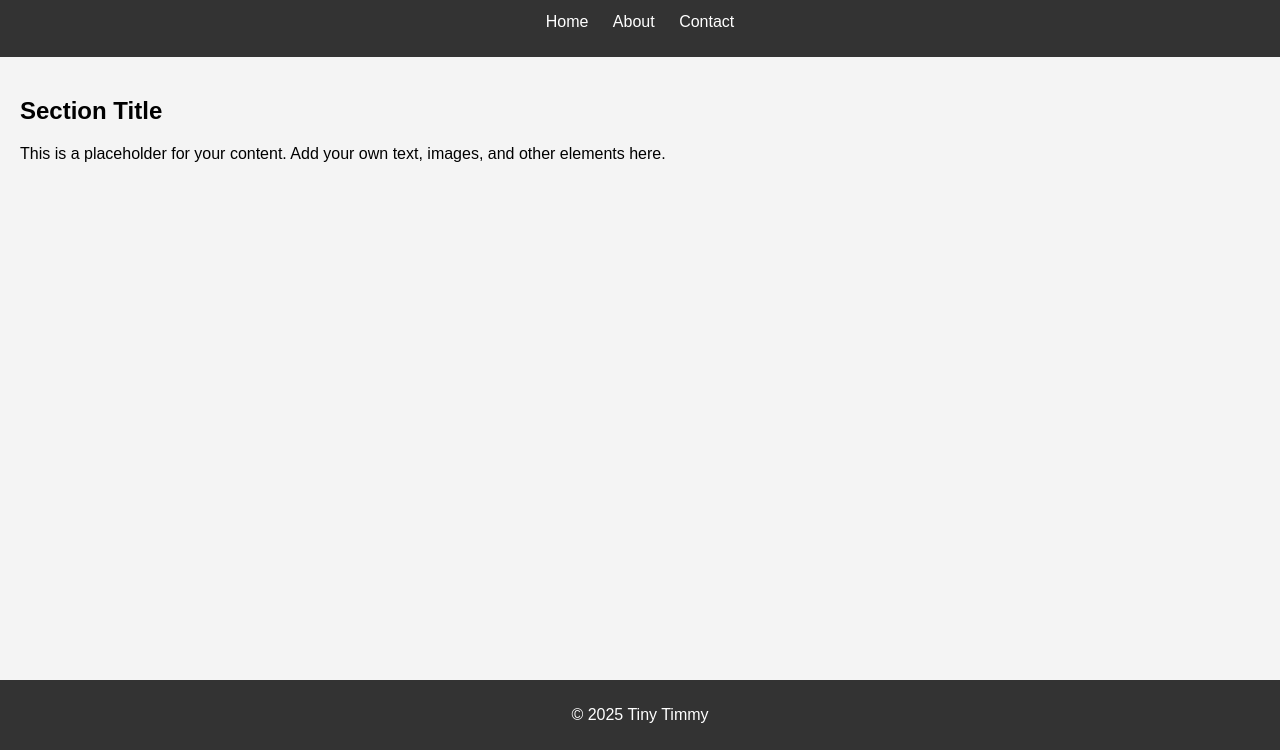
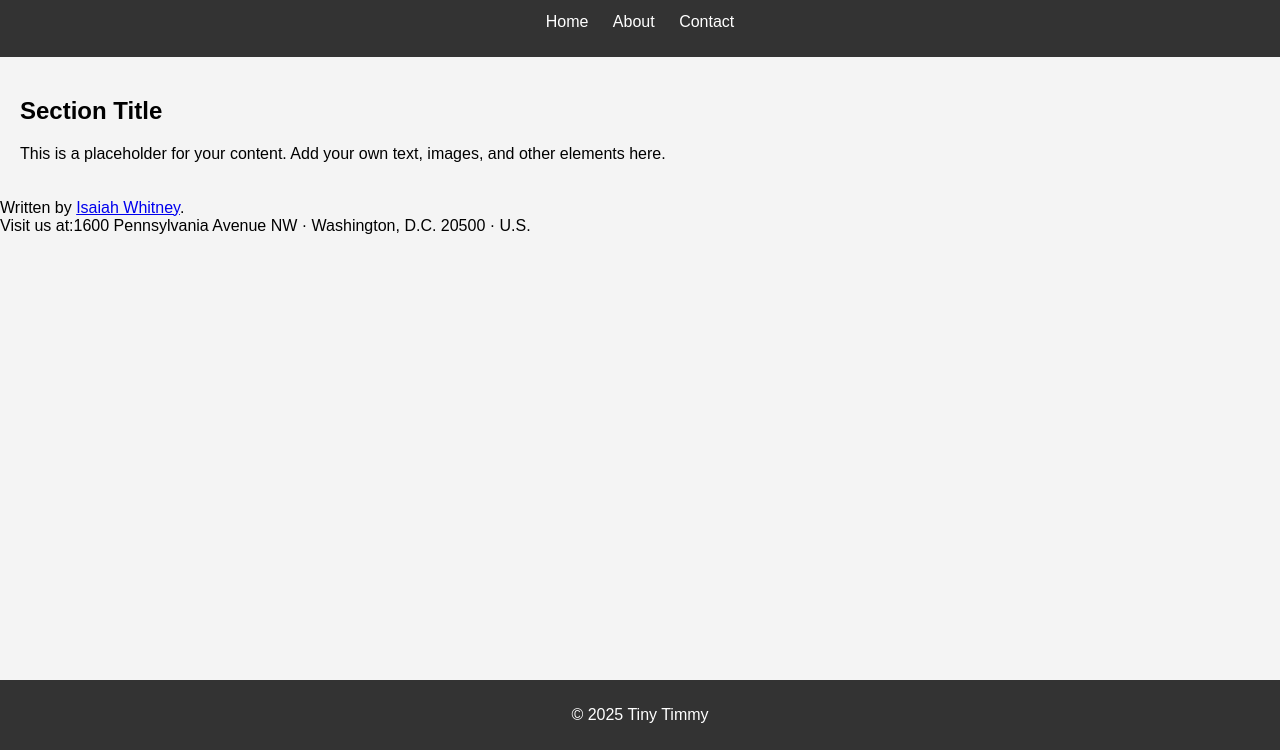
Before and after one commit to Isa055/Isa055.github.io, a plain HTML site: page index.html in a window 1280 px wide. Shown: the part 50-800 px from the top of the page. Drawn offline with Linux system fonts and the light colour scheme; a script that the page names is missing.

Commit message:
Update index.html

```diff
--- a/index.html
+++ b/index.html
@@ -30,5 +30,8 @@
     </footer>
 
     <script src="script.js"></script>
+    Written by <a href="mailto:isaia_whitn423@ahschools.us">Isaiah Whitney</a>.<br>
+
+Visit us at:1600 Pennsylvania Avenue NW · Washington, D.C. 20500 · U.S.<br>
 </body>
 </html>
```
